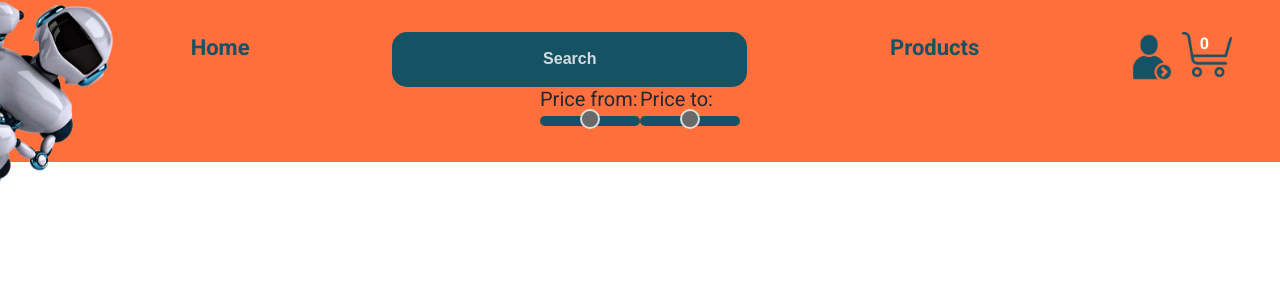
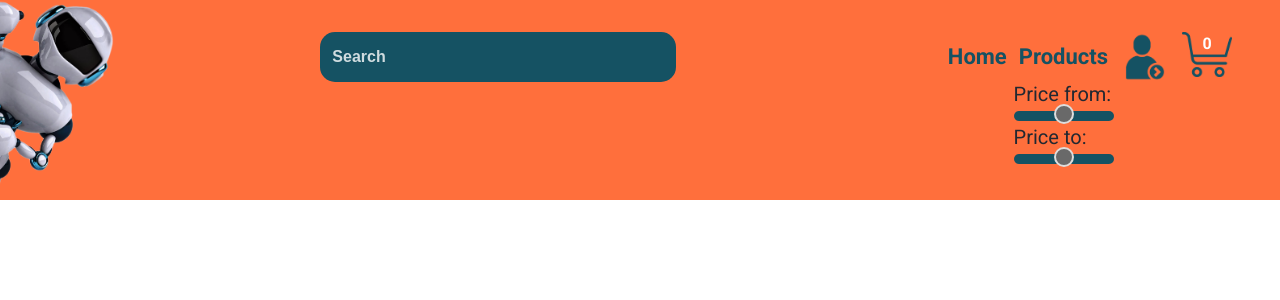
Before and after one commit to Taradude/smart-shop, a Vue app: page / in a window 1280 px wide. Shown: the top 300 px of the page. Built offline with nearby package versions, Linux system fonts and the light colour scheme; no server answers.

Commit message:
improved

```diff
--- a/package.json
+++ b/package.json
@@ -11,6 +11,7 @@
     "axios": "^1.6.1",
     "core-js": "^3.8.3",
     "vue": "^2.6.14",
+    "vue-carousel": "^0.18.0",
     "vue-class-component": "^7.2.3",
     "vue-property-decorator": "^9.1.2",
     "vue-router": "^3.5.1",
--- a/src/components/TheHeader.vue
+++ b/src/components/TheHeader.vue
@@ -5,10 +5,11 @@
         <router-link :to="{ name: 'HomeView' }"
           ><img id="logo" src="@/assets/robot.png" alt="logo"
         /></router-link>
-        <router-link :to="{ name: 'HomeView' }"> <h3>Home</h3> </router-link>
         <input id="search" type="text" placeholder="Search" />
-        <router-link :to="{ name: 'ProductsView' }"> <h3>Products</h3></router-link>
+
         <div class="login-cart-wrap">
+          <router-link :to="{ name: 'HomeView' }"> <h3>Home</h3> </router-link>
+          <router-link :to="{ name: 'ProductsView' }"> <h3>Products</h3></router-link>
           <router-link :to="{ name: 'LoginView' }"
             ><img id="login" src="@/assets/user.png" alt="" />
           </router-link>
@@ -55,6 +56,11 @@ export default class TheHeader extends Vue {
   padding: 32px 48px;
   background-color: $orange;
   text-align: left;
+  a {
+    display: flex;
+    align-items: center;
+    margin-left: 12px;
+  }
   a:hover {
     text-decoration: underline $black;
   }
@@ -83,11 +89,11 @@ h3 {
 }
 .login-cart-wrap {
   display: flex;
+  flex-wrap: wrap;
 }
 
 #cart,
 #login {
-  margin-left: 5px;
   width: 50px;
   transition: all 0.25s ease-in-out;
   &:hover {
@@ -102,8 +108,10 @@ h3 {
 //   flex-wrap: wrap;
 // }
 .bottom {
+  width: 90%;
   display: flex;
-  justify-content: center;
+  flex-direction: column;
+  align-items: flex-end;
 }
 #search {
   background-color: $blue;
@@ -117,7 +125,6 @@ h3 {
     opacity: 0.8;
     font-weight: bold;
     font-size: 16px;
-    text-align: center;
   }
 }
 
--- a/src/views/ProductItemView.vue
+++ b/src/views/ProductItemView.vue
@@ -3,14 +3,21 @@
     <h3 class="product-item-view__title">Brand : {{ currentProduct.title }}</h3>
     <div class="img-slider">
       <BaseButton v-if="checkImgLength()" text="Prev" @click.native="prevSlide" />
-      <img
-        v-for="(image, index) in currentProduct.images"
-        :key="index"
-        class="img-slider__img"
-        v-show="index === currentSlide"
-        :src="image"
-        alt="photo"
-      />
+      <carousel
+        class="carousel"
+        :per-page="1"
+        :mouse-drag="true"
+        :navigationEnabled="true"
+        :value="currentSlide"
+        :loop="true"
+        @page-change="onPageChange"
+      >
+        <slide v-for="img in currentProduct.images" :key="img">
+          <div class="slide-content">
+            <img :src="img" alt="Product image" />
+          </div>
+        </slide>
+      </carousel>
       <BaseButton v-if="checkImgLength()" text="Next" @click.native="nextSlide" />
     </div>
     <p class="product-item-view__description">
@@ -24,10 +31,13 @@
 import { Component, Vue } from 'vue-property-decorator'
 import BaseButton from '@/components/BaseComponents/BaseButton.vue'
 import { IProduct } from '@/interfaces/products'
+import { Carousel, Slide } from 'vue-carousel'
 
 @Component({
   components: {
     BaseButton,
+    Carousel,
+    Slide,
   },
 })
 export default class ProductItemView extends Vue {
@@ -43,12 +53,13 @@ export default class ProductItemView extends Vue {
     this.$store.commit('cart/addProduct', this.currentProduct)
   }
   prevSlide(): void {
-    this.currentSlide =
-      (this.currentSlide - 1 + this.currentProduct.images.length) % this.currentProduct.images.length
+    if (this.currentSlide > 0) this.currentSlide--
   }
-
   nextSlide(): void {
-    this.currentSlide = (this.currentSlide + 1) % this.currentProduct.images.length
+    if (this.currentSlide < this.currentProduct.images.length - 1) this.currentSlide++
+  }
+  onPageChange(value: number): void {
+    this.currentSlide = value
   }
 }
 </script>
@@ -74,19 +85,25 @@ export default class ProductItemView extends Vue {
   }
 }
 .img-slider {
-  width: 800px;
-  height: 600px;
-  border-radius: 25px;
-  padding: 10px;
   margin: 0 auto;
   display: flex;
   align-items: center;
   justify-content: space-between;
-  overflow: hidden;
+  width: 100%;
+}
+.carousel {
+  width: 100%;
+  max-width: 600px;
+}
+.slide-content {
+  display: flex;
+  align-items: center;
+  justify-content: center;
+  height: 100%;
+}
 
-  &__img {
-    object-fit: cover;
-    max-height: 100%;
-  }
+img {
+  max-width: 100%;
+  max-height: 500px;
 }
 </style>
```
Also changed, not shown: src/shims-vue.d.ts (+4 -3 lines), 1 other file (tests, documents, lock files or other folders).
